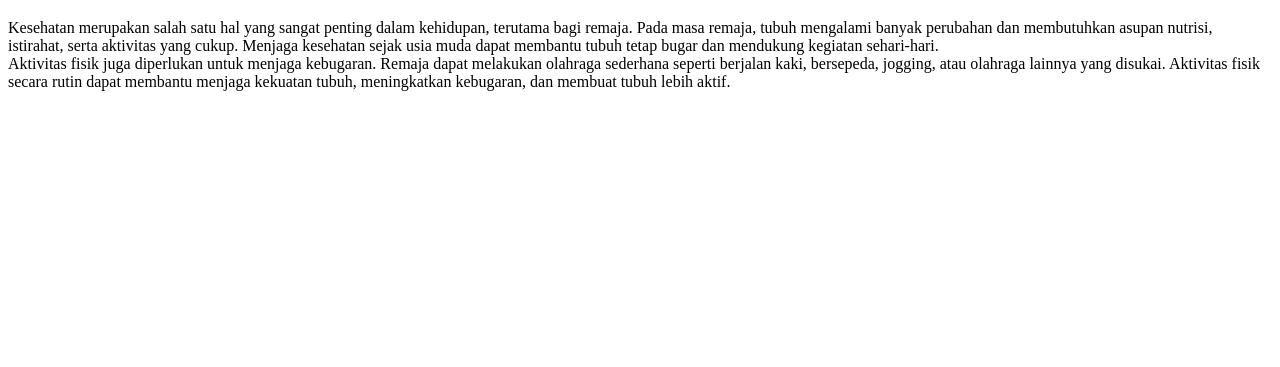
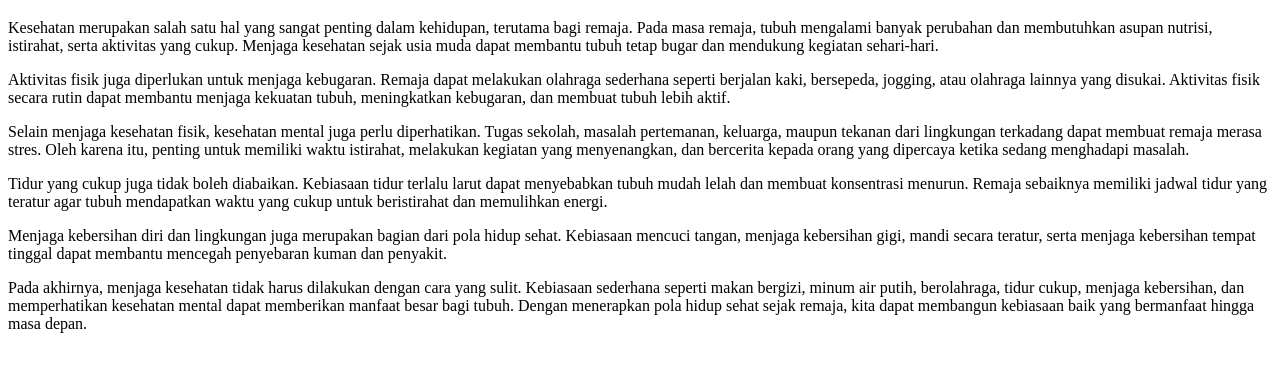
Before and after one commit to kenzacleovita-sketch/artikel-kesehatan, a plain HTML site: page index.html in a window 1280 px wide. Shown: the part 87-454 px from the top of the page. Drawn offline with Linux system fonts and the light colour scheme.

Commit message:
Update index.html

```diff
--- a/index.html
+++ b/index.html
@@ -4,16 +4,40 @@
   </head>
   <body>
     <h1>Menjaga Kesehatan itu Penting bagi Remaja</h1>
+    <img class=
     <p>Kesehatan merupakan salah satu hal yang sangat
       penting dalam kehidupan, terutama bagi remaja.
       Pada masa remaja, tubuh mengalami banyak
       perubahan dan membutuhkan asupan nutrisi, istirahat,
       serta aktivitas yang cukup. Menjaga kesehatan sejak usia muda
-      dapat membantu tubuh tetap bugar dan mendukung kegiatan sehari-hari.
-    <br>Aktivitas fisik juga diperlukan untuk menjaga kebugaran.
+      dapat membantu tubuh tetap bugar dan mendukung kegiatan sehari-hari.</p>
+
+    <p>Aktivitas fisik juga diperlukan untuk menjaga kebugaran.
       Remaja dapat melakukan olahraga sederhana seperti
       berjalan kaki, bersepeda, jogging, atau olahraga lainnya
       yang disukai. Aktivitas fisik secara rutin dapat membantu menjaga
       kekuatan tubuh, meningkatkan kebugaran, dan membuat tubuh lebih aktif.</p>
+
+    <p>Selain menjaga kesehatan fisik, kesehatan mental juga perlu diperhatikan.
+      Tugas sekolah, masalah pertemanan, keluarga, maupun tekanan dari
+      lingkungan terkadang dapat membuat remaja merasa stres. Oleh karena itu,
+      penting untuk memiliki waktu istirahat, melakukan kegiatan yang menyenangkan,
+      dan bercerita kepada orang yang dipercaya ketika sedang menghadapi masalah.</p>
+
+    <p>Tidur yang cukup juga tidak boleh diabaikan.
+      Kebiasaan tidur terlalu larut dapat menyebabkan tubuh mudah lelah dan membuat
+      konsentrasi menurun. Remaja sebaiknya memiliki jadwal tidur yang teratur
+      agar tubuh mendapatkan waktu yang cukup untuk beristirahat dan memulihkan energi.</p>
+
+    <p>Menjaga kebersihan diri dan lingkungan juga merupakan bagian dari pola hidup sehat.
+      Kebiasaan mencuci tangan, menjaga kebersihan gigi, mandi secara teratur,
+      serta menjaga kebersihan tempat tinggal dapat membantu mencegah penyebaran kuman dan penyakit.</p>
+
+    <p>Pada akhirnya, menjaga kesehatan tidak harus dilakukan
+      dengan cara yang sulit. Kebiasaan sederhana seperti makan bergizi,
+      minum air putih, berolahraga, tidur cukup, menjaga kebersihan,
+      dan memperhatikan kesehatan mental dapat memberikan manfaat besar bagi tubuh.
+      Dengan menerapkan pola hidup sehat sejak remaja, kita dapat membangun kebiasaan baik
+      yang bermanfaat hingga masa depan.</p>
   </body>
 </html>
```
